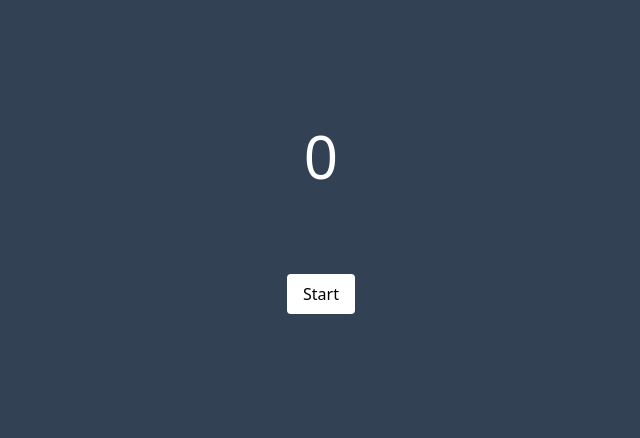
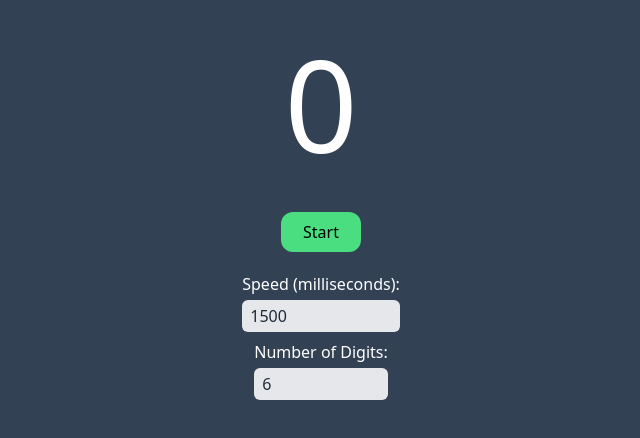
Before and after one commit to afaaq10/aloha, a React (Create React App) app: page / in a window 1280 px wide. Shown: the part 180-618 px from the top of the page, without its empty margins (319-959 px from the left). Built offline with nearby package versions, Linux system fonts and the light colour scheme.

Commit message:
:sparkles: Added speed control
Speed and digits to display

```diff
--- a/src/App.tsx
+++ b/src/App.tsx
@@ -17,22 +17,24 @@ const App = () => {
     const [numbers, setNumbers] = React.useState<number[]>([0]);
     const [sum, setSum] = React.useState<number | null>(null);
     const [isStarted, setIsStarted] = React.useState<boolean>(false);
+    const [speed, setSpeed] = React.useState<number>(1500);
+    const [numberOfDigits, setNumberOfDigits] = React.useState<number>(6);
 
     React.useEffect(() => {
-        if (currentDigitIndex === 6) {
+        if (currentDigitIndex === numberOfDigits) {
             const newSum = numbers.reduce((acc, curr) => acc + curr, 0);
             setSum(newSum);
             return;
         }
 
-        if (isStarted && currentDigitIndex < 6) {
+        if (isStarted && currentDigitIndex < numberOfDigits) {
             const timeout = setTimeout(() => {
                 setCurrentDigitIndex(prevIndex => prevIndex + 1);
-            }, 1500);
+            }, speed);
 
             return () => clearTimeout(timeout);
         }
-    }, [currentDigitIndex, isStarted, numbers]);
+    }, [currentDigitIndex, isStarted, numbers, speed, numberOfDigits]);
 
     const startProcess = () => {
         setCurrentDigitIndex(0);
@@ -40,13 +42,16 @@ const App = () => {
 
         const newNumbers = [generateRandomNumbers()];
         let previousNumber = newNumbers[0];
-        for (let i = 1; i < 6; i++) {
+
+        for (let i = 1; i < numberOfDigits; i++) {
             let newNumber;
+
             if (previousNumber >= 0) {
                 newNumber = generateRandomNumbers();
             } else {
                 newNumber = Math.floor(Math.random() * (Math.abs(previousNumber) - 1)) + Math.abs(previousNumber) + 1;
             }
+
             newNumber = Math.random() < 0.5 ? newNumber : -newNumber;
 
             while (previousNumber + newNumber < 0) {
@@ -66,20 +71,49 @@ const App = () => {
         <div className='flex flex-col items-center justify-center h-screen bg-slate-700'>
             <div className='h-28'>
                 <div className="flex justify-center">
-                    <p className='text-6xl font-medium text-center text-white'>
+                    <p className='font-medium text-center text-white text-9xl'>
                         {numbers[currentDigitIndex]}
                     </p>
                 </div>
                 {sum !== null && (
-                    <p className='mt-4 text-6xl font-medium text-center text-white'>Answer: {sum}</p>
+                    <p className='mt-4 text-6xl font-medium text-center text-white'> <span className='text-green-400'>Answer</span> : {sum}</p>
                 )}
-
             </div>
             <div className='mt-5'>
-                <button className='px-4 py-2 mt-4 text-black bg-white rounded' onClick={startProcess}>
-                    Start
-                </button>
+                {(!isStarted || sum !== null) && (
+                    <button className='w-20 px-4 py-2 mt-10 text-black bg-green-400 rounded-xl hover:scale-105' onClick={startProcess}>
+                        Start
+                    </button>
+                )}
             </div>
+            {((!isStarted && sum === null) || sum !== null) && (
+                <div className="mt-5">
+                    <label htmlFor="speedInput" className="text-white">Speed (milliseconds):</label>
+                    <input
+                        id="speedInput"
+                        type="number"
+                        value={speed}
+                        onChange={(e) => setSpeed(parseInt(e.target.value))}
+                        min="100"
+                        max="5000"
+                        className="block w-full px-2 py-1 mt-1 text-gray-800 bg-gray-200 rounded-md focus:outline-none focus:ring focus:ring-indigo-200"
+                    />
+                </div>
+            )}
+            {((!isStarted && sum === null) || sum !== null) && (
+                <div className="mt-2">
+                    <label htmlFor="digitsInput" className="text-white">Number of Digits:</label>
+                    <input
+                        id="digitsInput"
+                        type="number"
+                        value={numberOfDigits}
+                        onChange={(e) => setNumberOfDigits(parseInt(e.target.value))}
+                        min="1"
+                        max="10"
+                        className="block w-full px-2 py-1 mt-1 text-gray-800 bg-gray-200 rounded-md focus:outline-none focus:ring focus:ring-indigo-200"
+                    />
+                </div>
+            )}
         </div>
     );
 }
```
